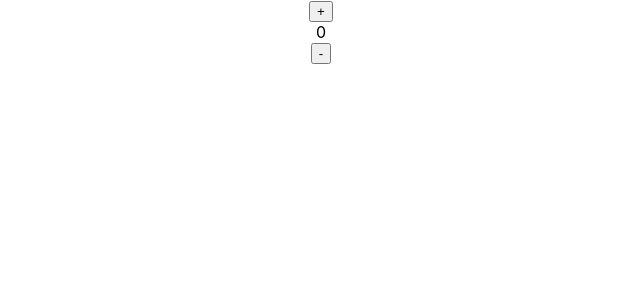
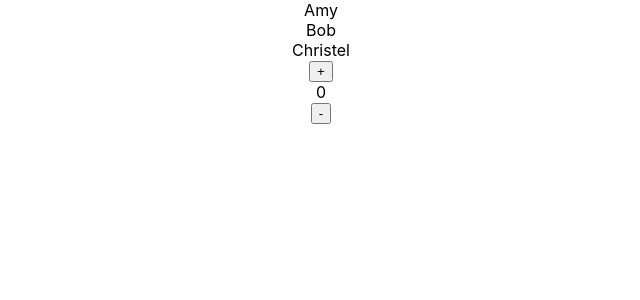
Before and after one commit to 1bii/avalon, a React (Create React App) app: page / in a window 1280 px wide. Shown: the top 300 px of the page, without its empty margins (319-959 px from the left). Built offline with nearby package versions, Linux system fonts and the light colour scheme.

Commit message:
add player setup component

```diff
--- a/src/components/App/App.js
+++ b/src/components/App/App.js
@@ -1,5 +1,6 @@
 import React from 'react';
 import { connect } from 'react-redux';
+import PlayerSetup from '../playerSetup/playerSetup';
 import './App.css';
 
 class App extends React.Component {
@@ -14,6 +15,7 @@ class App extends React.Component {
   render() {
     return (
       <div className="App">
+        <PlayerSetup></PlayerSetup>
         <button onClick={this.increment}>+</button>
         <div>{ this.props.count }</div>
         <button onClick={this.decrement}>-</button>
--- /dev/null
+++ b/src/components/playerSetup/playerSetup.js
@@ -0,0 +1,25 @@
+import React from 'react';
+import { connect } from 'react-redux';
+import './playerSetup.css';
+
+class PlayerSetup extends React.Component {
+    playerList = [
+        'Amy',
+        'Bob',
+        'Christel'
+    ];
+
+    createTable = () => {
+        return this.playerList.map(name => <div>{name}</div>);
+    }
+
+    render() {
+        return (
+            <div>
+                {this.createTable()}
+            </div>
+        );
+    }
+}
+
+export default PlayerSetup;
```
Also changed, not shown: src/components/playerSetup/playerSetup.css (added).
